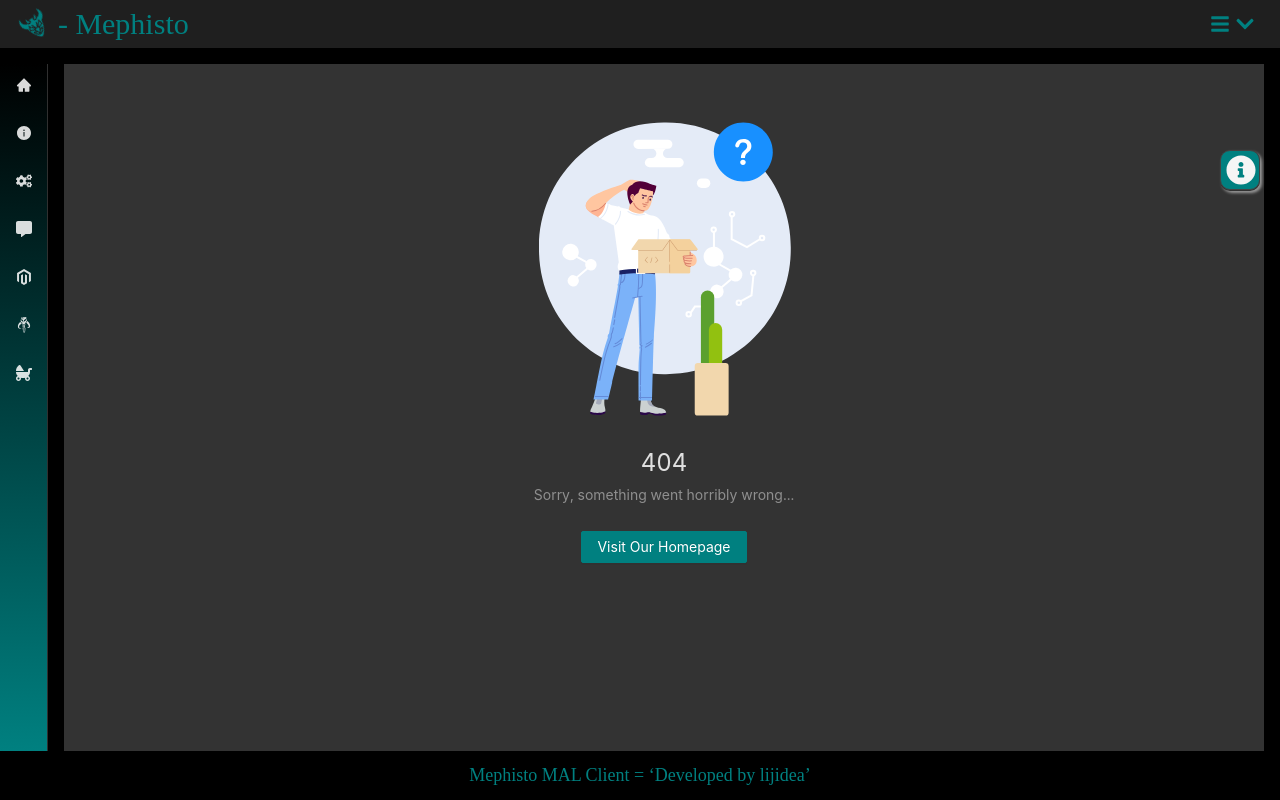
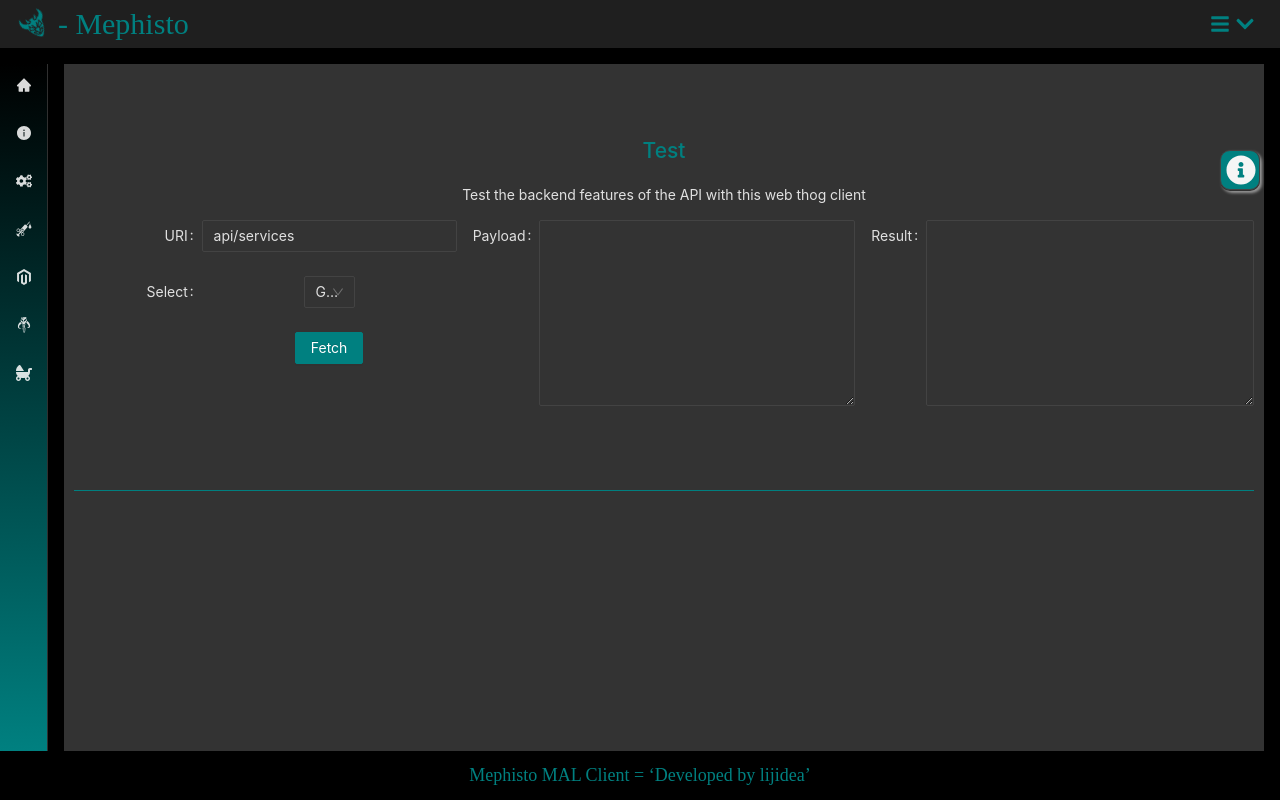
Before and after one commit to asconaga/mephisto, a React (Create React App) app in the folder client/: page /test in a window 1280 px wide. Before the commit this address had no page. Built offline with nearby package versions, Linux system fonts and the light colour scheme; a web font is replaced by a local one.

Commit message:
new form based test page

```diff
--- a/client/src/components/content.js
+++ b/client/src/components/content.js
@@ -5,20 +5,11 @@ import { Route, Routes, useParams } from 'react-router-dom';
 import HomePage from '../pages/homePage';
 import MissingPage from '../pages/missingPage';
 import ServicesPage from '../pages/servicesPage';
+import TestPage from '../pages/testPage';
 
 const { Content } = Layout;
 
 const AppContent = () => {
-    const PostPage = () => {
-        const { id } = useParams();
-
-        return (
-            <main className="PostPage">
-                <h2>Post {id}</h2>
-                <p style={{ marginTop: "1rem" }}>This blog app is a project in the Learn React tutorial series.</p>
-            </main>
-        );
-    };
 
     const AboutPage = () => {
         return (
@@ -40,7 +31,7 @@ const AppContent = () => {
                     <Route path="/" element={<HomePage />} />
                     <Route path="/services" element={<ServicesPage />} />
                     <Route path="/about" element={<AboutPage />} />
-                    <Route path="/post/:id" element={<PostPage />} />
+                    <Route path="/test" element={<TestPage />} />
                     <Route path="*" element={<MissingPage />} />
                 </Routes>
             </div>
--- a/client/src/components/sidebar.js
+++ b/client/src/components/sidebar.js
@@ -1,7 +1,8 @@
 import React from 'react';
 import { Layout, Menu } from 'antd';
-import { FaBabyCarriage, FaCogs, FaCommentAlt, FaMagento, FaMandalorian } from 'react-icons/fa';
+import { FaBabyCarriage, FaCogs, FaMagento, FaMandalorian } from 'react-icons/fa';
 import { AiFillHome, AiFillInfoCircle } from 'react-icons/ai';
+import { GiHypodermicTest, GiTestTubes } from 'react-icons/gi';
 import { Link } from 'react-router-dom';
 
 const { Sider } = Layout;
@@ -22,7 +23,7 @@ const AppSidebar = () => {
         getItem('Home', '/', <AiFillHome />),
         getItem('About', '/about', <AiFillInfoCircle />),
         getItem('Services', '/services', <FaCogs />),
-        getItem('Post 2', '/post/2', <FaCommentAlt />),
+        getItem('Test', '/test', <GiHypodermicTest />),
         getItem('404', '/crinky', <FaMagento />),
         getItem('Mando', null, <FaMandalorian />, [
             getItem('Option 5'),
--- /dev/null
+++ b/client/src/pages/testPage.js
@@ -0,0 +1,96 @@
+import { Button, Checkbox, Col, Form, Input, Row, Select } from 'antd';
+import TextArea from 'antd/lib/input/TextArea';
+import React from 'react';
+
+const TestPage = () => {
+
+    const [form] = Form.useForm();
+
+    const onFinish = (values) => {
+        console.log('Success:', values);
+    };
+
+    const onFill = () => {
+        form.setFieldsValue({
+            uri: 'api/services',
+            method: 'get'
+        });
+    };
+
+    onFill();
+
+    return (
+        <main className="TestPage">
+            <div className="block">
+                <div className="titleHolder">
+                    <h2>Test</h2>
+                    <p style={{ marginTop: "1rem" }}>Test the backend features of the API with this web thog client</p>
+                    <div>
+                        <Row gutter={[16, 16]}>
+                            <Col span={8}>
+                                <Form
+                                    form={form}
+                                    onFinish={onFinish}
+                                    name="basic"
+                                    labelCol={{
+                                        span: 8,
+                                    }}
+                                    wrapperCol={{
+                                        span: 16,
+                                    }}
+                                    initialValues={{
+                                        remember: true,
+                                    }}
+                                    autoComplete="off"
+                                >
+                                    <Form.Item
+                                        label="URI"
+                                        name="uri"
+                                    >
+                                        <Input defaultValue="/api/services" />
+                                    </Form.Item>
+
+                                    <Form.Item name="method" label="Select">
+                                        <Select style={{ width: '20%' }} value="get">
+                                            <Select.Option value="get">Get</Select.Option>
+                                            <Select.Option value="post">Post</Select.Option>
+                                            <Select.Option value="delete">Delete</Select.Option>
+                                            <Select.Option value="put">Put</Select.Option>
+                                        </Select>
+                                    </Form.Item>
+
+                                    <Form.Item
+                                        wrapperCol={{
+                                            offset: 8,
+                                            span: 16,
+                                        }}
+                                    >
+                                        <Button type="primary" htmlType="submit">
+                                            Fetch
+                                        </Button>
+                                    </Form.Item>
+                                </Form>
+                            </Col>
+                            <Col span={8}>
+                                <Form>
+                                    <Form.Item label="Payload">
+                                        <TextArea rows={8} />
+                                    </Form.Item>
+                                </Form>
+                            </Col>
+                            <Col span={8}>
+                                <Form>
+                                    <Form.Item label="Result">
+                                        <TextArea rows={8} />
+                                    </Form.Item>
+                                </Form>
+                            </Col>
+                        </Row>
+                    </div>
+                </div>
+            </div>
+        </main >
+    );
+};
+
+export default TestPage;
```
